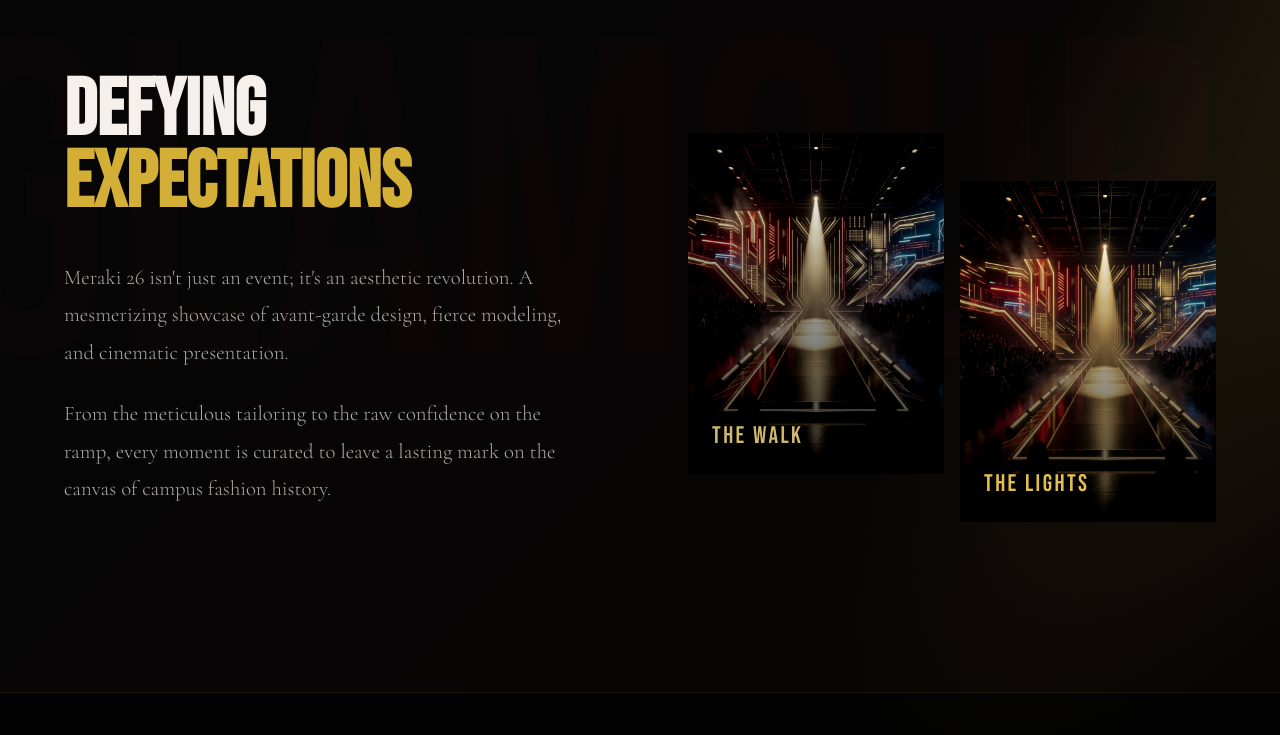
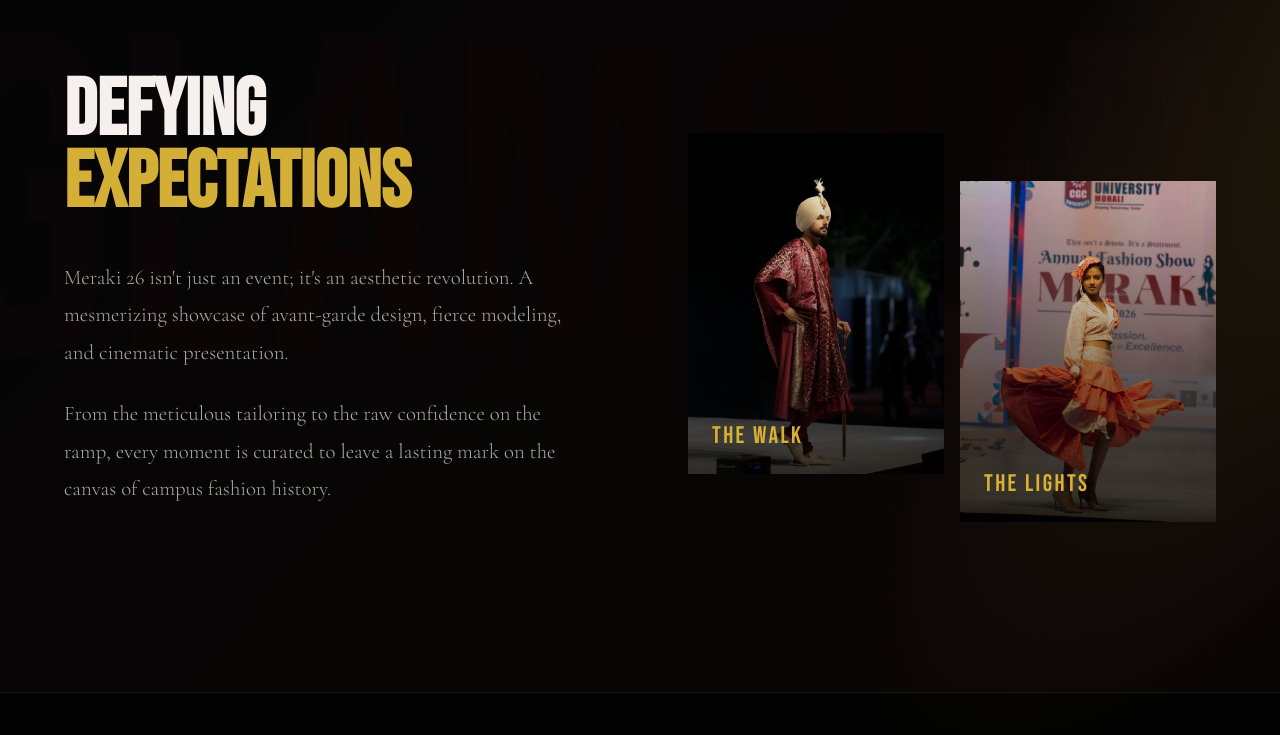
Before and after one commit to RitikRikhi/DSA, a website: page client/meraki26.html in a window 1280 px wide. Shown: the part 940-1675 px from the top of the page. Drawn offline with nearby package versions, Linux system fonts and the light colour scheme.

Commit message:
Update Meraki 26 vibe images

```diff
--- a/client/meraki26.html
+++ b/client/meraki26.html
@@ -535,10 +535,10 @@
     </div>
 
     <div class="vibe-image-col">
-      <div class="vibe-img-wrap" style="background: url('img/events/meraki_hero.png') center/cover no-repeat; filter: grayscale(50%) contrast(1.2);">
+      <div class="vibe-img-wrap" style="background: url('img/events/vibe_walk.jpg') center/cover no-repeat; filter: contrast(1.05);">
         <div class="vibe-label">THE WALK</div>
       </div>
-      <div class="vibe-img-wrap" style="background: url('img/events/meraki_hero.png') 30% center/cover no-repeat; filter: sepia(30%) contrast(1.1);">
+      <div class="vibe-img-wrap" style="background: url('img/events/vibe_lights_new.jpg') center/cover no-repeat; filter: contrast(1.05);">
         <div class="vibe-label">THE LIGHTS</div>
       </div>
     </div>
```
Also changed, not shown: client/img/events/vibe_lights.jpg (added), client/img/events/vibe_lights_new.jpg (added), client/img/events/vibe_walk.jpg (added), 2 other files.
